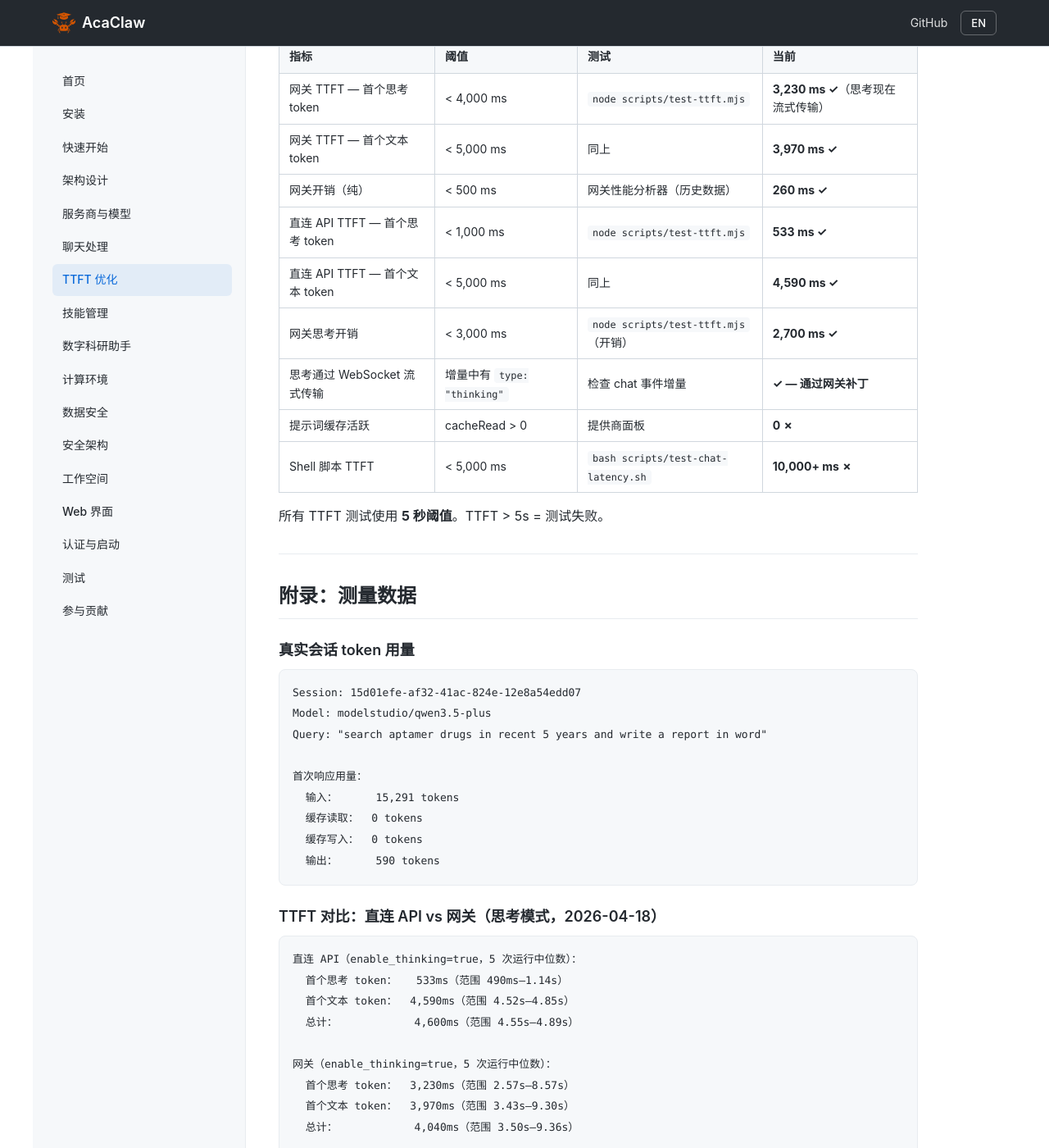
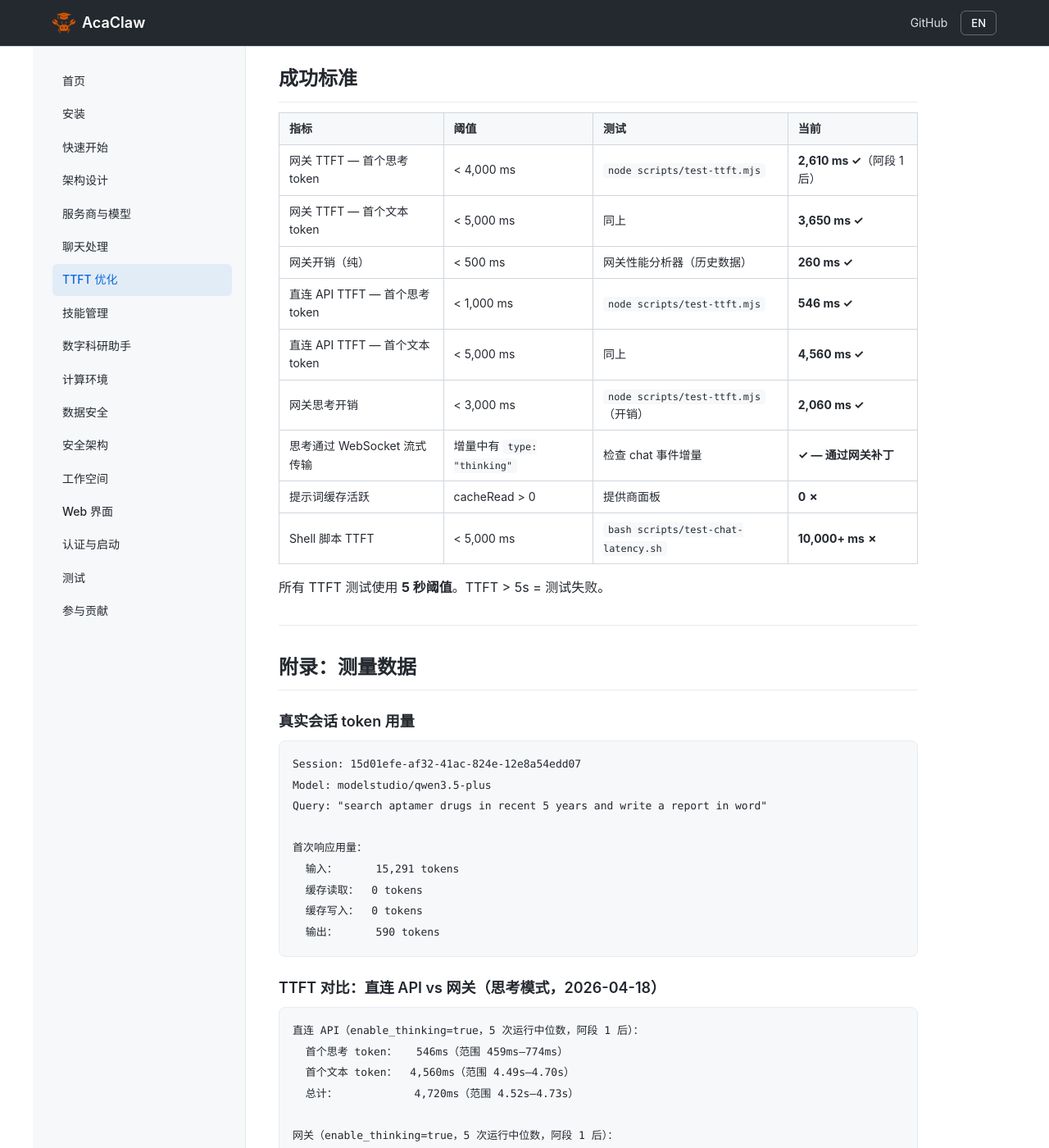
Before and after one commit to AcaClaw/acaclaw, a Jekyll site: the page built from docs/zh-CN/ttft-optimization.md, in a window 1280 px wide and 1400 px high, scrolled down 17938 px. Shown: the whole window at 82% size. Built offline with Jekyll 4.4.1, drawn with Linux system fonts in a browser that asks for light colours; some of the changed text lies outside the part shown.

Commit message:
docs(ttft): update with Phase 1 results — 2.61s thinking TTFT
After denying 22 tools (was 7):
  Thinking TTFT: 3.23s → 2.61s (-620ms, -19%)
  Gateway overhead: 2.70s → 2.06s (378% of direct)
  Text TTFT: 3.97s → 3.65s
  Total: 4.04s → 3.70s

Update both EN and ZH-CN docs with new measurements,
Phase 1 status, and revised priority assessment.

````diff
--- a/docs/zh-CN/ttft-optimization.md
+++ b/docs/zh-CN/ttft-optimization.md
@@ -63,14 +63,20 @@ permalink: /zh-CN/ttft-optimization/
 | TTFT（文本） | 4.59s | 3.97s | −617ms |
 | 总计 | 4.60s | 4.04s | −566ms |
 
+### 阿段 1 提示词裁剪后（22 个工具被拒绝，2026-04-18 验证）
+
+| 指标 | 直连 API（中位数） | 网关（中位数） | 开销 |
+|------|-------------------|---------------|------|
+| TTFT（思考） | **546ms** | **2.61s** | +2.06s（378%） |
+| TTFT（文本） | 4.56s | 3.65s | −915ms |
+| 总计 | 4.72s | 3.70s | −1.01s |
+
 | 路径 | 思考范围 | 文本范围 | 总计范围 |
-|------|---------|---------|---------|
-| 直连 API | 490ms–1.14s | 4.52s–4.85s | 4.55s–4.89s |
-| 网关 | 2.57s–8.57s | 3.43s–9.30s | 3.50s–9.36s |
+|------|---------|---------|--------|
+| 直连 API | 459ms–774ms | 4.49s–4.70s | 4.52s–4.73s |
+| 网关 | 2.27s–5.66s | 3.17s–6.56s | 3.23s–6.62s |
 
-> **关键发现**：网关为首个思考 token 增加了 ~2.7s 开销（系统提示词注入 + 工具 schema 编译 + WebSocket 路由）。一旦思考开始，文本 TTFT 和总时间是可比的。首次网关运行始终延迟更高（冷启动），从第 2 次运行开始稳定。
->
-> **关键发现**：网关的文本和总时间有时*快于*直连 API，因为网关的系统提示词引导模型更简洁地回答，产生更短的思考链。
+> **阿段 1 影响**：拒绝 15 个额外工具（总计 22 个）节省了 **620ms** 的思考 TTFT（3.23s → 2.61s，−19%）。网关开销从 2.70s 降至 2.06s。
 
 > **关键发现**：裸 DashScope API 在 9,200 输入 token 下在 ~1.1s 内返回首个思考 token（最小 prompt 下为 0.55s）。即使通过网关的 15K token，首个思考也会在 ~1.4s 内到达 — 完全在可接受的 TTFT 范围内。问题完全在于 OpenClaw 的 WebSocket 层未转发这些 token。
 >
@@ -591,15 +597,14 @@ Assistant: ⠋ 思考中...  ← 立即出现
 
 阶段 0 后的感知 TTFT：**~3.2s**（网关，首个思考 token）。直连 API 达到 ~533ms。
 
-### 阶段 1：速赢（配置更改，无代码）
+### 阿段 1：速赢 — 部分完成
 
-| 操作 | Token 节省 | TTFT 影响 |
-|------|-----------|----------|
-| 拒绝 7 个 AcaClaw 工具 | ~1,600 | −720 ms |
-| 拒绝 5 个 OpenClaw 未用工具（LSP、notebook） | ~2,000 | −900 ms |
-| 为主 agent 添加 `skillFilter` | ~1,000 | −450 ms |
-| 压缩 SOUL.md | ~250 | −110 ms |
-| **总计** | **~4,850** | **~2,180 ms** |
+| 操作 | Token 节省 | TTFT 影响 | 状态 |
+|------|-----------|----------|------|
+| 拒绝 15 个额外工具（总计 22 个） | ~3,750 | **−620 ms** | **✅ 完成** |
+| 为主 agent 添加 `skillFilter` | ~1,000 | −450 ms | N/A（OpenClaw 不支持） |
+| 压缩 SOUL.md | ~250 | −110 ms | 未开始 |
+| **已应用总计** | **~3,750** | **~620 ms** | |
 
 阶段 1 后预期冷缓存 TTFT：**~6,800 ms**（仍高于 5s）
 
@@ -637,8 +642,8 @@ Assistant: ⠋ 思考中...  ← 立即出现
 **最大收益（按顺序）**：
 
 1. ~~**流式传输思考 token**（阶段 0）~~ — **✅ 已完成。** 感知 TTFT 通过 AcaClaw 网关补丁从 ~9.0s 降至 ~3.2s（网关）。直连 API 达到 ~533ms。
-2. **修复提示词缓存**（阶段 2）— 如果 DashScope 缓存工作，15,300 token 提示词的预填充时间将大幅下降。当前所有会话中缓存 token 为 0。
-3. **裁剪提示词 / 拒绝未用工具**（阶段 1）— 减少 ~4,850 token，节省 ~200–400ms 的预填充时间。也会减少网关思考 TTFT 开销。不大但容易实现的收益（仅配置）。
+2. ~~**裁剪提示词 / 拒绝未用工具**（阿段 1）~~ — **✅ 部分完成。** 22 个工具被拒绝，节省 620ms（3.23s → 2.61s 思考 TTFT）。`skillFilter` OpenClaw 不支持。
+3. **修复提示词缓存**（阿段 2）— 如果 DashScope 缓存工作，15,300 token 提示词的预填充时间将大幅下降。当前所有会话中缓存 token 为 0。
 4. **延迟工具加载**（阶段 3，上游）— 移除 ~3,000 工具 schema token，节省 ~140ms 预填充。需要上游 PR。
 
 > **网关开销不是瓶颈**（阶段 1.5）— 性能分析确认仅 ~260ms。无需代码级优化。
@@ -649,12 +654,12 @@ Assistant: ⠋ 思考中...  ← 立即出现
 
 | 指标 | 阈值 | 测试 | 当前 |
 |------|------|------|------|
-| 网关 TTFT — 首个思考 token | < 4,000 ms | `node scripts/test-ttft.mjs` | **3,230 ms ✓**（思考现在流式传输） |
-| 网关 TTFT — 首个文本 token | < 5,000 ms | 同上 | **3,970 ms ✓** |
+| 网关 TTFT — 首个思考 token | < 4,000 ms | `node scripts/test-ttft.mjs` | **2,610 ms ✓**（阿段 1 后） |
+| 网关 TTFT — 首个文本 token | < 5,000 ms | 同上 | **3,650 ms ✓** |
 | 网关开销（纯） | < 500 ms | 网关性能分析器（历史数据） | **260 ms ✓** |
-| 直连 API TTFT — 首个思考 token | < 1,000 ms | `node scripts/test-ttft.mjs` | **533 ms ✓** |
-| 直连 API TTFT — 首个文本 token | < 5,000 ms | 同上 | **4,590 ms ✓** |
-| 网关思考开销 | < 3,000 ms | `node scripts/test-ttft.mjs`（开销） | **2,700 ms ✓** |
+| 直连 API TTFT — 首个思考 token | < 1,000 ms | `node scripts/test-ttft.mjs` | **546 ms ✓** |
+| 直连 API TTFT — 首个文本 token | < 5,000 ms | 同上 | **4,560 ms ✓** |
+| 网关思考开销 | < 3,000 ms | `node scripts/test-ttft.mjs`（开销） | **2,060 ms ✓** |
 | 思考通过 WebSocket 流式传输 | 增量中有 `type: "thinking"` | 检查 chat 事件增量 | **✓ — 通过网关补丁** |
 | 提示词缓存活跃 | cacheRead > 0 | 提供商面板 | **0 ✗** |
 | Shell 脚本 TTFT | < 5,000 ms | `bash scripts/test-chat-latency.sh` | **10,000+ ms ✗** |
@@ -682,20 +687,20 @@ Query: "search aptamer drugs in recent 5 years and write a report in word"
 ### TTFT 对比：直连 API vs 网关（思考模式，2026-04-18）
 
 ```
-直连 API（enable_thinking=true，5 次运行中位数）：
-  首个思考 token：   533ms（范围 490ms–1.14s）
-  首个文本 token：  4,590ms（范围 4.52s–4.85s）
-  总计：            4,600ms（范围 4.55s–4.89s）
+直连 API（enable_thinking=true，5 次运行中位数，阿段 1 后）：
+  首个思考 token：   546ms（范围 459ms–774ms）
+  首个文本 token：  4,560ms（范围 4.49s–4.70s）
+  总计：            4,720ms（范围 4.52s–4.73s）
 
-网关（enable_thinking=true，5 次运行中位数）：
-  首个思考 token：  3,230ms（范围 2.57s–8.57s）
-  首个文本 token：  3,970ms（范围 3.43s–9.30s）
-  总计：            4,040ms（范围 3.50s–9.36s）
+网关（enable_thinking=true，5 次运行中位数，阿段 1 后）：
+  首个思考 token：  2,610ms（范围 2.27s–5.66s）
+  首个文本 token：  3,650ms（范围 3.17s–6.56s）
+  总计：            3,700ms（范围 3.23s–6.62s）
 
 开销（网关 − 直连）：
-  思考 TTFT：+2,700ms（直连的 506%）
-  文本 TTFT：  −617ms（网关文本常更快 — 更短的思考链）
-  总计：       −566ms（可比）
+  思考 TTFT：+2,060ms（直连的 378%）
+  文本 TTFT：  −915ms（网关文本更快 — 更短的思考链）
+  总计：       −1,014ms（网关总计更快）
 ```
 
 ### 历史对比：裸 API vs 网关（思考流式传输前）
````
Also changed, not shown: docs/en/ttft-optimization.md (+36 -31 lines).
